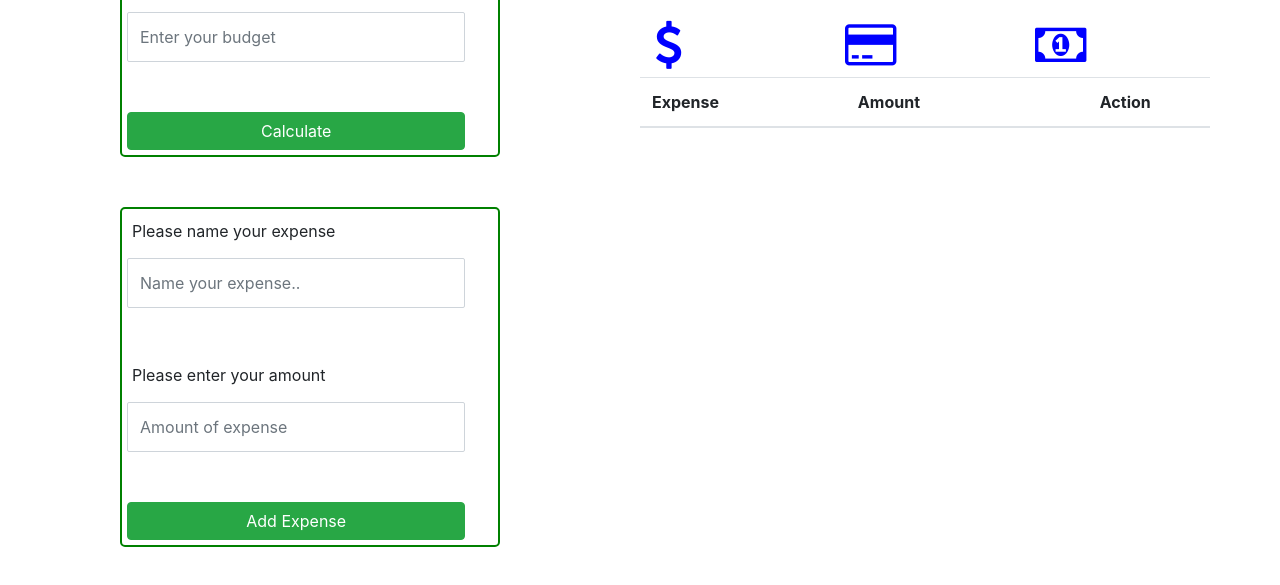
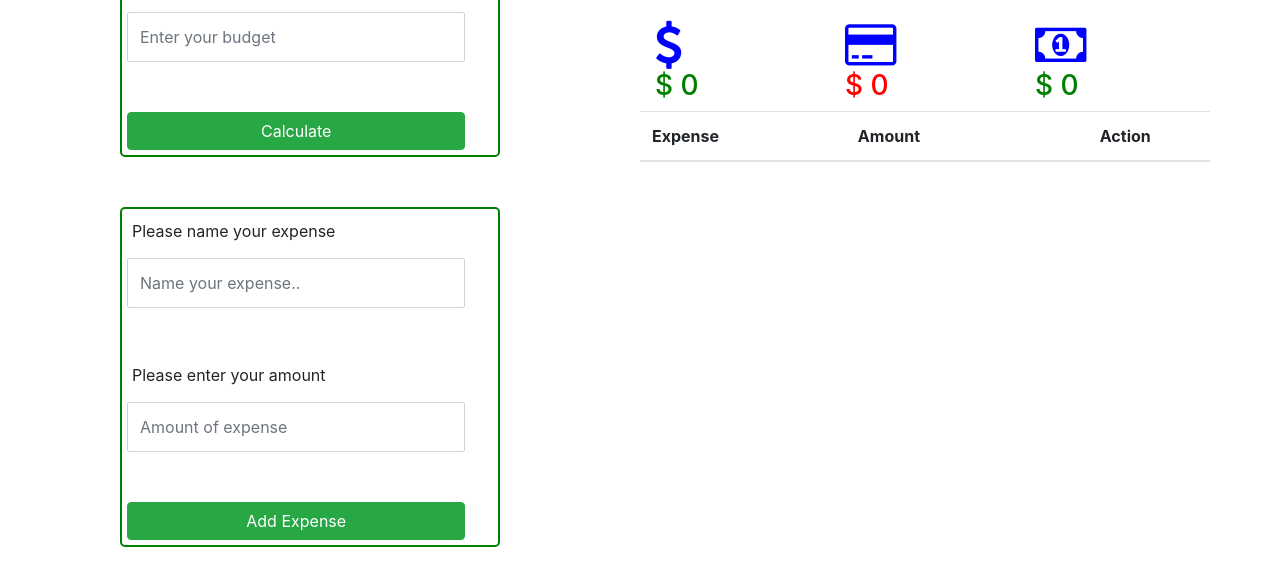
Before and after one commit to ealpha072/Budget-App, a plain HTML site: page index.html in a window 1280 px wide. Shown: the part 105-690 px from the top of the page. Drawn offline with nearby package versions, Linux system fonts and the light colour scheme.

Commit message:
Changed text color

```diff
--- a/index.html
+++ b/index.html
@@ -47,17 +47,17 @@
                     <div class="col">
                         <h2 class="user-budget">Budget</h2><br>
                         <i class="fa fa-usd"></i><br>
-                        <h3 class="budget-head"></h3>
+                        <h3 class="budget-head" style="color: green;">$ 0</h3>
                     </div>
                     <div class="col">
                         <h2 class="expense">Expense</h2><br>
                         <i class="fa fa-credit-card"></i><br>
-                        <h3 class="exp-head"></h3>
+                        <h3 class="exp-head" style="color: red;">$ 0</h3>
                     </div>
                     <div class="col">
                         <h2 class="balance">Balance</h2><br>
                         <i class="fa fa-money"></i><br>
-                        <h3 class="bal-head"></h3>
+                        <h3 class="bal-head" style="color: green;">$ 0</h3>
                     </div>
                 </div>
                 <div class="row">
```
